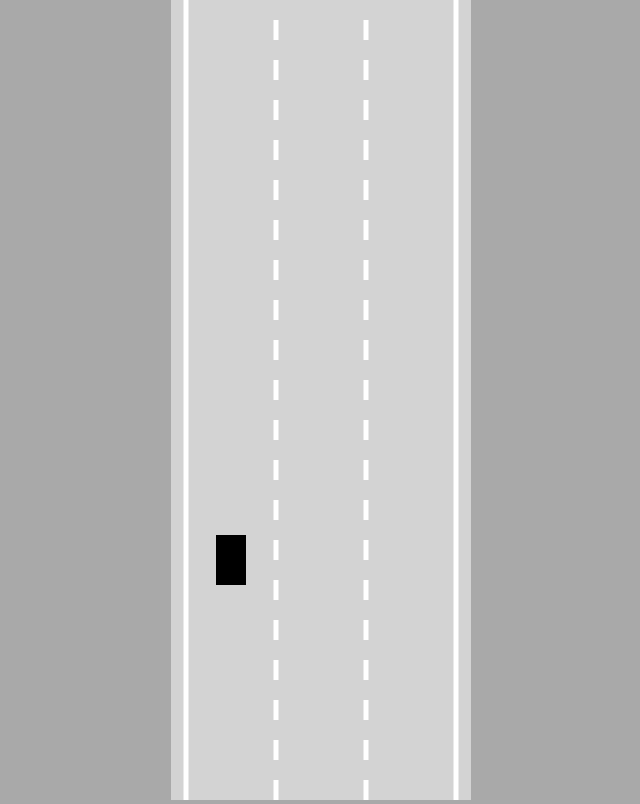
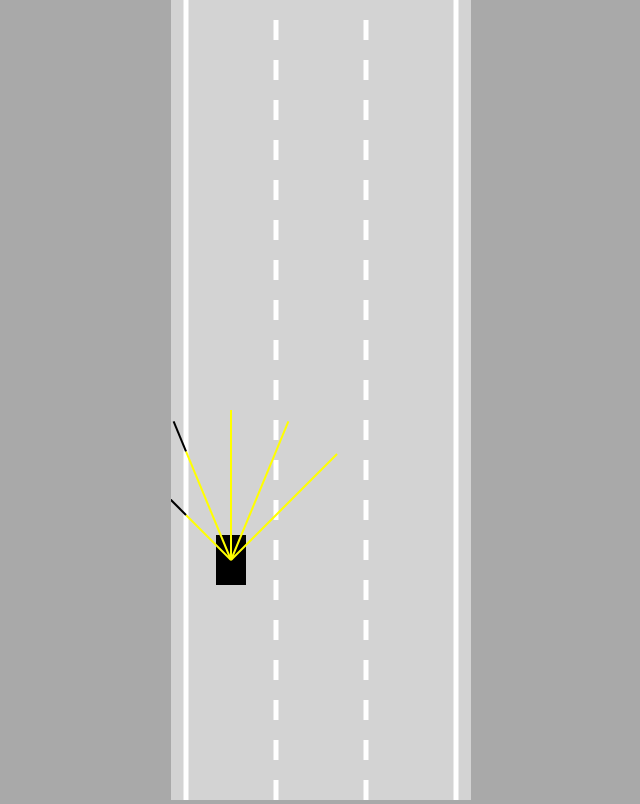
Before and after one commit to clocktower39/self-driving-car-sim, a plain HTML site: page index.html in a window 1280 px wide. Shown: the whole page, without its empty margins (319-959 px from the left). Drawn offline with Linux system fonts and the light colour scheme.

Commit message:
Artificial sensors

```diff
--- a/car.js
+++ b/car.js
@@ -11,11 +11,13 @@ class Car {
         this.friction = 0.05;
         this.angle = 0;
 
+        this.sensor = new Sensor(this);
         this.controls = new Controls();
     }
 
-    update() {
+    update(roadBorders) {
         this.#move();
+        this.sensor.update(roadBorders);
     }
 
     #move(){
@@ -77,6 +79,8 @@ class Car {
         ctx.fill();
 
         ctx.restore();
+
+        this.sensor.draw(ctx);
     }
 
 }
--- a/index.html
+++ b/index.html
@@ -9,6 +9,8 @@
 </head>
 <body>
     <canvas id="myCanvas"></canvas>
+    <script src="sensor.js"></script>
+    <script src="utils.js"></script>
     <script src="road.js"></script>
     <script src="controls.js"></script>
     <script src="car.js"></script>
--- a/main.js
+++ b/main.js
@@ -8,7 +8,7 @@ const car = new Car(road.getLaneCenter(0), 100, 30, 50);
 animate();
 
 function animate() {
-    car.update();
+    car.update(road.borders);
 
     canvas.height = window.innerHeight;
 
--- a/road.js
+++ b/road.js
@@ -50,7 +50,3 @@ class Road {
         })
     }
 }
-
-function lerp(A, B, t) {
-    return A + (B - A) * t;
-}
--- /dev/null
+++ b/sensor.js
@@ -0,0 +1,88 @@
+class Sensor {
+    constructor(car) {
+        this.car = car;
+        this.rayCount = 5;
+        this.rayLength = 150;
+        this.raySpread = Math.PI / 2;
+
+        this.rays = [];
+        this.readings = [];
+    }
+
+    update(roadBorders) {
+        this.#castRays();
+        this.readings = [];
+        for(let i = 0; i < this.rays.length; i++) {
+            this.readings.push(
+                this.#getReading(this.rays[i], roadBorders)
+            );
+        }
+    }
+
+    #getReading(ray, roadBorders) {
+        let touches = [];
+
+        for(let i = 0; i < roadBorders.length; i++){
+            const touch = getIntersection(ray[0], ray[1], roadBorders[i][0], roadBorders[i][1], );
+            if(touch) {
+                touches.push(touch);
+            }
+        }
+
+        if(touches.length === 0){
+            return null;
+        }
+        else {
+            const offsets = touches.map(e => e.offset);
+            const minOffset = Math.min(...offsets);
+            return touches.find(e=>e.offset===minOffset);
+        }
+    }
+
+    #castRays() {
+        this.rays = [];
+        for (let i = 0; i < this.rayCount; i++) {
+            const rayAngle = lerp(this.raySpread / 2, -this.raySpread / 2, this.rayCount === 1 ? 0.5 : i / (this.rayCount - 1),) + this.car.angle;
+
+            const start = { x: this.car.x, y: this.car.y };
+            const end = { x: this.car.x - Math.sin(rayAngle) * this.rayLength, y: this.car.y - Math.cos(rayAngle) * this.rayLength };
+
+            this.rays.push([start, end]);
+        }
+    }
+
+    draw(ctx) {
+        for (let i = 0; i < this.rayCount; i++) {
+            let end = this.rays[i][1];
+            if(this.readings[i]) {
+                end = this.readings[i];
+            }
+
+            ctx.beginPath();
+            ctx.lineWidth = 2;
+            ctx.strokeStyle = "yellow";
+            ctx.moveTo(
+                this.rays[i][0].x,
+                this.rays[i][0].y,
+            );
+            ctx.lineTo(
+                end.x,
+                end.y,
+            );
+            ctx.stroke();
+
+            ctx.beginPath();
+            ctx.lineWidth = 2;
+            ctx.strokeStyle = "black";
+            ctx.moveTo(
+                this.rays[i][1].x,
+                this.rays[i][1].y,
+            );
+            ctx.lineTo(
+                end.x,
+                end.y,
+            );
+            ctx.stroke();
+        }
+    }
+}
--- /dev/null
+++ b/utils.js
@@ -0,0 +1,23 @@
+function lerp(A, B, t) {
+    return A + (B - A) * t;
+}
+
+function getIntersection(A, B, C, D) {
+    const tTop = (D.x - C.x) * (A.y - C.y) - (D.y - C.y) * (A.x - C.x);
+    const uTop = (C.y - A.y) * (A.x - B.x) - (C.x - A.x) * (A.y - B.y);
+    const bottom = (D.y - C.y) * (B.x - A.x) - (D.x - C.x) * (B.y - A.y);
+
+    if (bottom != 0) {
+        const t = tTop / bottom;
+        const u = uTop / bottom;
+        if (t >= 0 && t <= 1 && u >= 0 && u <= 1) {
+            return {
+                x: lerp(A.x, B.x, t),
+                y: lerp(A.y, B.y, t),
+                offset: t
+            }
+        }
+    }
+
+    return null;
+}
```
